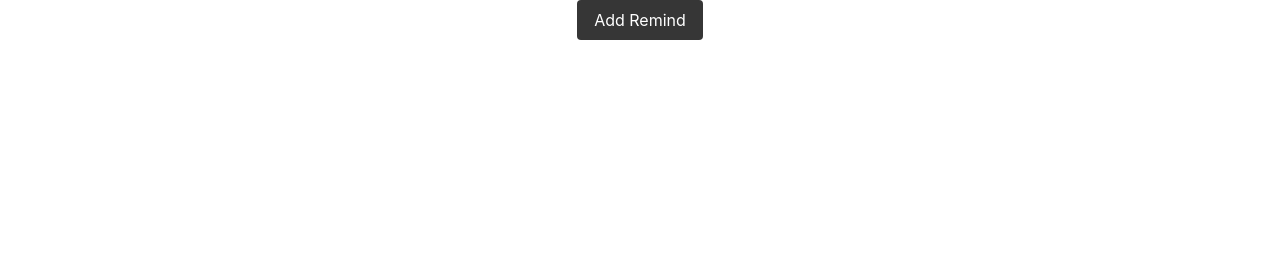
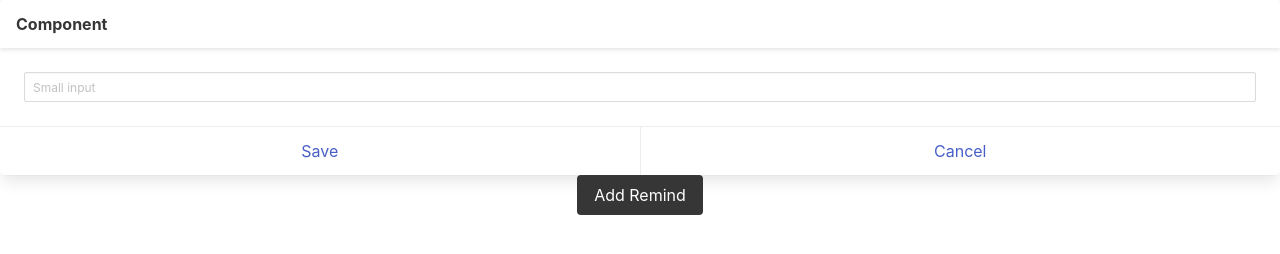
Before and after one commit to CLiu13/Borneo, a PHP site: page /views/user.php in a window 1280 px wide. Shown: the part 275-529 px from the top of the page. Run offline with PHP 8.4, Linux system fonts and the light colour scheme; data that the repository does not hold is empty; some libraries are stand-ins or nearby versions.

Commit message:
Card with stuff

```diff
--- a/views/user.php
+++ b/views/user.php
@@ -120,6 +120,24 @@
 
 <!--Add Reminder Button-->
     <div>
+        <div class="card">
+        <header class="card-header">
+            <p class="card-header-title">
+            Component
+            </p>
+        </header>
+        <div class="card-content">
+            <div class="field">
+                <p class="control">
+                    <input class="input is-small" type="text" placeholder="Small input">
+                </p>
+            </div>
+        </div>
+        <footer class="card-footer">
+            <a class="card-footer-item">Save</a>
+            <a class="card-footer-item">Cancel</a>
+        </footer>
+        </div>
         <center><a class="button is-dark">Add Remind</a></center>
     </div>
 </body>
```
